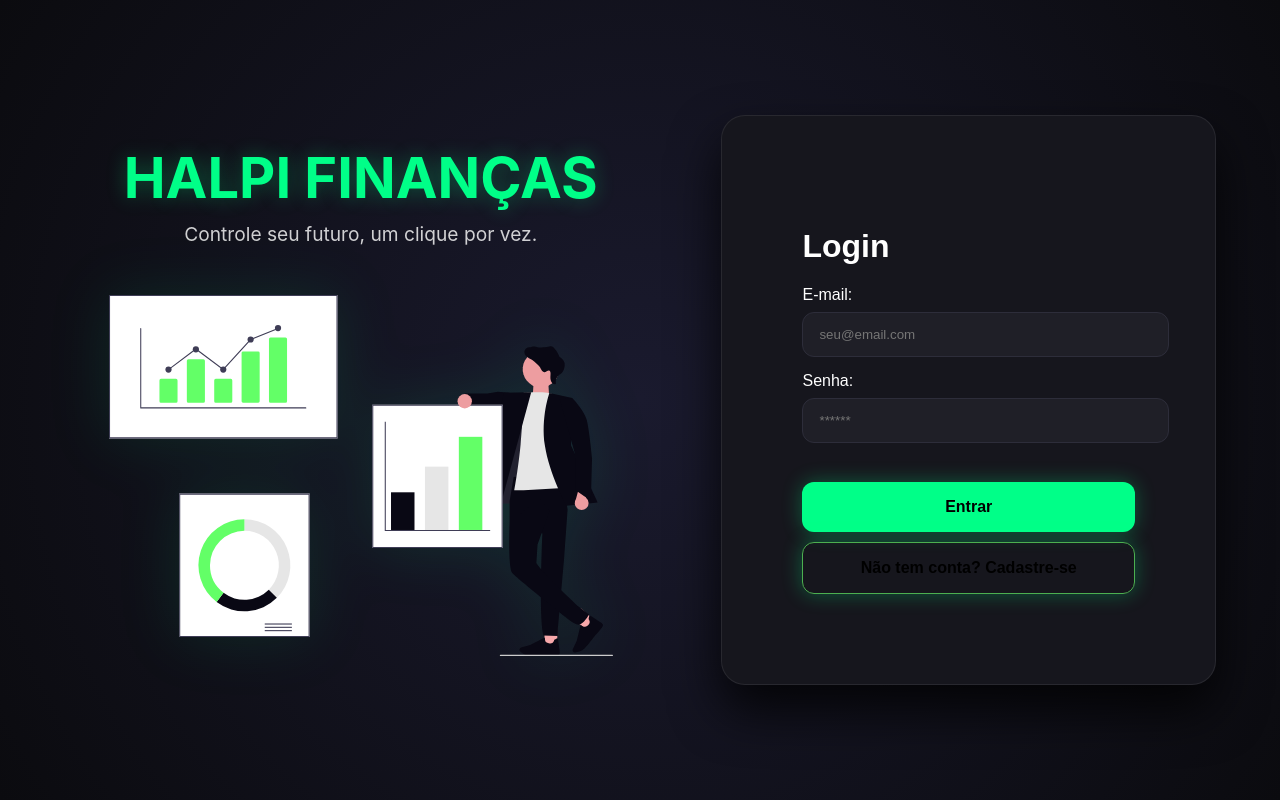
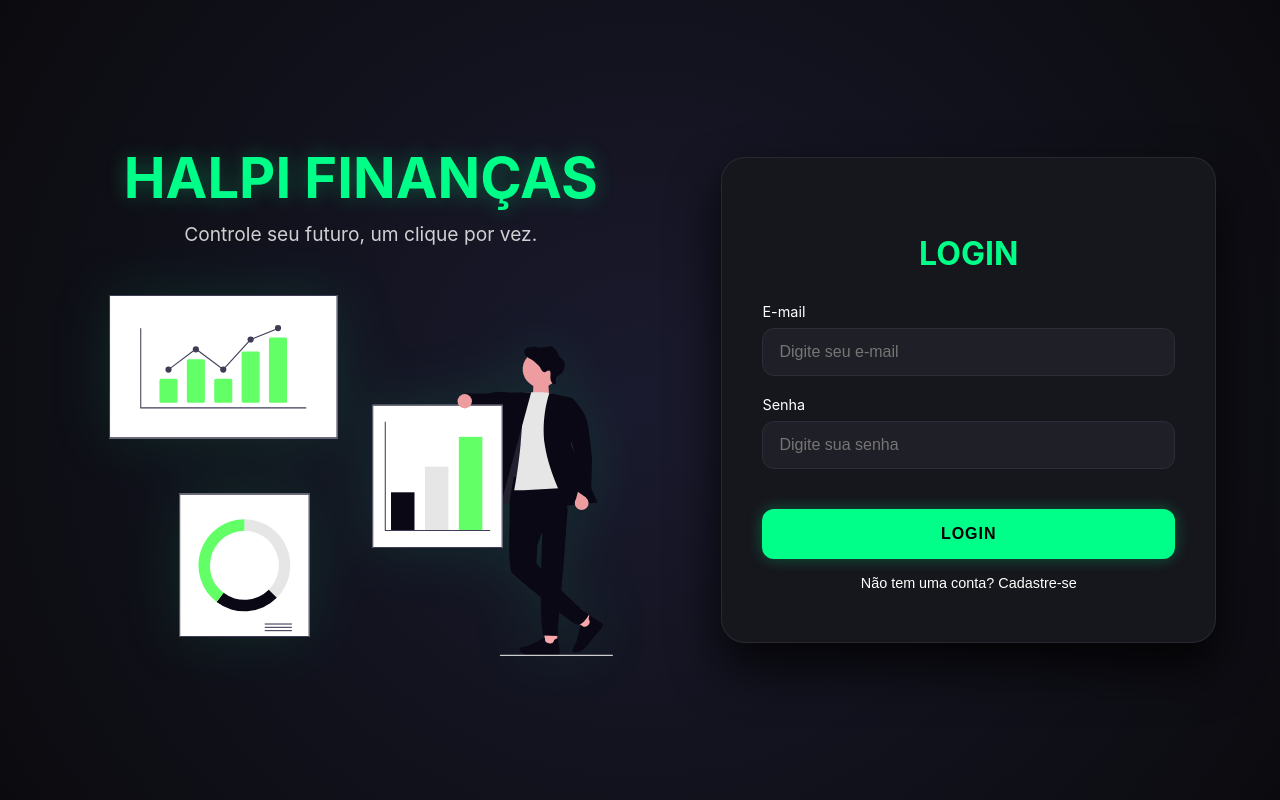
Before and after one commit to HeitorAlvesP/financas, a React app in the folder frontend/: page / in a window 1280 px wide. Built offline with nearby package versions, Linux system fonts and the light colour scheme; the HTML template or start-up script is replaced by a standard one.

Commit message:
Frontend register editado

```diff
--- a/frontend/src/pages/Login.jsx
+++ b/frontend/src/pages/Login.jsx
@@ -63,39 +63,59 @@ function Login() {
   };
 
   return (
-    <div style={{ padding: '40px', maxWidth: '400px', margin: '0 auto', color: 'white', fontFamily: 'Arial' }}>
-      <h1>Login</h1>
+    <div style={{ textAlign: 'center' }}>
+      <h2 style={{ fontSize: '2rem', marginBottom: '30px', color: 'var(--neon-green)' }}>LOGIN</h2>
+
       <form onSubmit={lidarComLogin}>
-        <div style={{ marginBottom: '15px' }}>
-          <label>E-mail:</label>
+        <div style={inputGroupStyle}>
+          <label style={labelStyle}>E-mail</label>
           <input
             type="email"
             value={email}
             onChange={(e) => setEmail(e.target.value)}
             style={inputStyle}
-            placeholder="seu@email.com"
-            required
+            onFocus={(e) => e.target.style.border = '1px solid var(--neon-green)'}
+            onBlur={(e) => e.target.style.border = '1px solid var(--border-color)'}
+            placeholder="Digite seu e-mail"
           />
         </div>
-        <div style={{ marginBottom: '15px' }}>
-          <label>Senha:</label>
+
+        <div style={inputGroupStyle}>
+          <label style={labelStyle}>Senha</label>
           <input
             type="password"
             value={senha}
             onChange={(e) => setSenha(e.target.value)}
             style={inputStyle}
-            placeholder="******"
-            required
+            onFocus={(e) => e.target.style.border = '1px solid var(--neon-green)'}
+            onBlur={(e) => e.target.style.border = '1px solid var(--border-color)'}
+            placeholder="Digite sua senha"
           />
         </div>
-        <button type="submit" style={buttonStyle}>Entrar</button>
+
+        <button
+          type="submit"
+          style={buttonStyle}
+          onMouseEnter={(e) => {
+            e.target.style.transform = 'scale(1.02)';
+            e.target.style.boxShadow = '0 0 25px var(--neon-green)';
+          }}
+          onMouseLeave={(e) => {
+            e.target.style.transform = 'scale(1)';
+            e.target.style.boxShadow = '0 0 15px var(--neon-glow)';
+          }}
+        >
+          LOGIN
+        </button>
 
         <button
           type="button"
           onClick={() => navigate('/register')}
-          style={{ ...buttonStyle, backgroundColor: 'transparent', marginTop: '10px', border: '1px solid #4CAF50' }}
+          style={linkButtonStyle}
+          onMouseEnter={(e) => e.target.style.color = 'var(--neon-green)'}
+          onMouseLeave={(e) => e.target.style.color = 'var(--text-gray)'}
         >
-          Não tem conta? Cadastre-se
+          Não tem uma conta? Cadastre-se
         </button>
       </form>
     </div>
@@ -103,31 +123,58 @@ function Login() {
 }
 
 // Estilos mantidos para consistência visual
+const inputGroupStyle = {
+  marginBottom: '20px',
+  textAlign: 'left'
+};
+
+const labelStyle = {
+  display: 'block',
+  color: 'var(--text-gray)',
+  fontSize: '0.9rem',
+  marginBottom: '8px'
+};
+
 const inputStyle = {
   width: '100%',
   padding: '14px 16px',
-  marginTop: '8px',
   backgroundColor: 'var(--input-bg)',
   border: '1px solid var(--border-color)',
   borderRadius: '12px',
   color: 'white',
+  fontSize: '1rem',
   outline: 'none',
-  transition: '0.3s'
+  boxSizing: 'border-box',
+  transition: 'all 0.3s ease'
 };
 
 const buttonStyle = {
   width: '100%',
   padding: '16px',
-  marginTop: '24px',
+  marginTop: '20px',
   backgroundColor: 'var(--neon-green)',
-  color: '#000000',
+  color: '#000',
   border: 'none',
   borderRadius: '12px',
   fontWeight: 'bold',
-  fontSize: '16px',
+  fontSize: '1rem',
   cursor: 'pointer',
-  boxShadow: '0 0 20px var(--neon-glow)', // O segredo do brilho
-  transition: '0.3s transform'
+  textTransform: 'uppercase',
+  letterSpacing: '1px',
+  boxShadow: '0 0 15px var(--neon-glow)',
+  transition: 'transform 0.2s ease, box-shadow 0.2s ease'
 };
 
+const linkButtonStyle = {
+  background: 'none',
+  border: 'none',
+  color: 'var(--text-gray)',
+  marginTop: '15px',
+  cursor: 'pointer',
+  fontSize: '0.9rem',
+  textDecoration: 'none',
+  display: 'block',
+  width: '100%',
+  transition: 'color 0.3s'
+};
 export default Login;
--- a/frontend/src/pages/Register.jsx
+++ b/frontend/src/pages/Register.jsx
@@ -1,11 +1,10 @@
 import { useState } from 'react'
 import Swal from 'sweetalert2'
-import { useNavigate } from 'react-router-dom' // Importamos o navegador
+import { useNavigate } from 'react-router-dom'
 
 function Register() {
-  const navigate = useNavigate() // Hook para mudar de página depois
+  const navigate = useNavigate()
 
-  // Estados que você já criou
   const [nome, setNome] = useState('');
   const [email, setEmail] = useState('');
   const [senha, setSenha] = useState('');
@@ -41,15 +40,11 @@ function Register() {
 
   const validarCodigo = async (e) => {
     e.preventDefault();
-
     try {
       const resposta = await fetch('http://localhost:3000/api/usuarios/validar', {
         method: 'POST',
         headers: { 'Content-Type': 'application/json' },
-        body: JSON.stringify({
-          email: email,
-          codigo: codigoDigitado
-        })
+        body: JSON.stringify({ email, codigo: codigoDigitado })
       });
 
       const dados = await resposta.json();
@@ -60,10 +55,7 @@ function Register() {
           text: 'Cadastro finalizado com sucesso!',
           icon: 'success',
           confirmButtonColor: '#2e7d32'
-        }).then(() => {
-
-          navigate('/login');
-        });
+        }).then(() => navigate('/login'));
       } else {
         Swal.fire('Erro', dados.erro, 'error');
       }
@@ -78,7 +70,7 @@ function Register() {
       const resposta = await fetch('http://localhost:3000/api/usuarios/reenviar-codigo', {
         method: 'POST',
         headers: { 'Content-Type': 'application/json' },
-        body: JSON.stringify({ email }) // O 'email' já está no seu useState
+        body: JSON.stringify({ email })
       });
 
       if (resposta.ok) {
@@ -94,58 +86,83 @@ function Register() {
   };
 
   return (
-    <div style={{ padding: '40px', maxWidth: '400px', margin: '0 auto', color: 'white' }}>
-      <h1>{etapa === 1 ? 'Crie sua conta' : 'Validação'}</h1>
+    <div style={{ width: '100%', maxWidth: '400px', margin: '0 auto', color: 'white' }}>
+      <h2 style={{ color: 'var(--neon-green)', textAlign: 'center', fontSize: '2rem', marginBottom: '30px' }}>
+        {etapa === 1 ? 'CRIE SUA CONTA' : 'VALIDAÇÃO'}
+      </h2>
 
-      {etapa === 1 && (
+      {etapa === 1 ? (
         <form onSubmit={lidarComCadastro}>
           <div style={formGroup}>
-            <label>Nome:</label>
-            <input type="text" value={nome} onChange={e => setNome(e.target.value)} style={inputStyle} />
+            <label style={labelStyle}>Nome:</label>
+            <input type="text" value={nome} onChange={e => setNome(e.target.value)} style={inputStyle} placeholder="Seu nome" />
           </div>
           <div style={formGroup}>
-            <label>E-mail:</label>
-            <input type="email" value={email} onChange={e => setEmail(e.target.value)} style={inputStyle} />
+            <label style={labelStyle}>E-mail:</label>
+            <input type="email" value={email} onChange={e => setEmail(e.target.value)} style={inputStyle} placeholder="seu@email.com" />
           </div>
           <div style={formGroup}>
-            <label>Senha:</label>
-            <input type="password" value={senha} onChange={e => setSenha(e.target.value)} style={inputStyle} />
+            <label style={labelStyle}>Senha:</label>
+            <input type="password" value={senha} onChange={e => setSenha(e.target.value)} style={inputStyle} placeholder="******" />
           </div>
           <div style={formGroup}>
-            <label>Confirmar Senha:</label>
-            <input type="password" value={confirmarSenha} onChange={e => setConfirmarSenha(e.target.value)} style={inputStyle} />
+            <label style={labelStyle}>Confirmar Senha:</label>
+            <input type="password" value={confirmarSenha} onChange={e => setConfirmarSenha(e.target.value)} style={inputStyle} placeholder="******" />
           </div>
-          <button type="submit" style={buttonStyle}>Cadastrar</button>
-          <button type="button" onClick={() => navigate('/')} style={backButtonStyle}>Voltar ao Início</button>
+
+          <button
+            type="submit"
+            style={buttonStyle}
+            onMouseEnter={(e) => {
+              e.target.style.transform = 'scale(1.02)';
+              e.target.style.boxShadow = '0 0 25px var(--neon-green)';
+            }}
+            onMouseLeave={(e) => {
+              e.target.style.transform = 'scale(1)';
+              e.target.style.boxShadow = '0 0 15px var(--neon-glow)';
+            }}
+          >
+            CADASTRAR
+          </button>
+
+          <button
+            type="button"
+            onClick={() => navigate('/login')}
+            style={backButtonStyle}
+            onMouseEnter={(e) => {
+              e.target.style.borderColor = 'var(--neon-green)';
+              e.target.style.color = 'var(--neon-green)';
+            }}
+            onMouseLeave={(e) => {
+              e.target.style.borderColor = 'var(--border-color)';
+              e.target.style.color = 'var(--text-gray)';
+            }}
+          >
+            VOLTAR AO LOGIN
+          </button>
+
         </form>
-      )}
-      {etapa === 2 && (
+      ) : (
         <form onSubmit={validarCodigo}>
-          <p>Digite o código enviado para <strong>{email}</strong>:</p>
+          <p style={{ textAlign: 'center', color: 'var(--text-gray)', marginBottom: '20px' }}>
+            Digite o código enviado para <br /><strong>{email}</strong>
+          </p>
           <input
             type="text"
             value={codigoDigitado}
             onChange={e => setCodigoDigitado(e.target.value)}
             placeholder="000000"
             maxLength="6"
-            style={{ ...inputStyle, textAlign: 'center', fontSize: '20px' }}
+            style={{ ...inputStyle, textAlign: 'center', fontSize: '24px', letterSpacing: '5px' }}
           />
-          <button type="submit" style={buttonStyle}>Finalizar Cadastro</button>
+          <button type="submit" style={buttonStyle}>FINALIZAR CADASTRO</button>
 
-          {/* NOVO BOTÃO DE REENVIO NO CADASTRO */}
-          <div style={{ textAlign: 'center', marginTop: '15px' }}>
+          <div style={{ textAlign: 'center', marginTop: '20px' }}>
             <button
               type="button"
               onClick={lidarComReenvio}
               disabled={carregando}
-              style={{
-                background: 'none',
-                border: 'none',
-                color: '#4CAF50',
-                textDecoration: 'underline',
-                cursor: carregando ? 'not-allowed' : 'pointer',
-                fontSize: '14px'
-              }}
+              style={reenvioButtonStyle(carregando)}
             >
               {carregando ? 'Enviando...' : 'Não recebi o código? Reenviar e-mail'}
             </button>
@@ -156,36 +173,62 @@ function Register() {
   )
 }
 
-// Estilos básicos para manter a organização
-const formGroup = { marginBottom: '15px' }
+// --- ESTILOS ---
+
+const formGroup = { marginBottom: '15px' };
+
+const labelStyle = { display: 'block', color: 'var(--text-gray)', fontSize: '0.9rem', marginBottom: '5px' };
 
 const inputStyle = {
   width: '100%',
   padding: '14px 16px',
-  marginTop: '8px',
   backgroundColor: 'var(--input-bg)',
   border: '1px solid var(--border-color)',
   borderRadius: '12px',
   color: 'white',
+  fontSize: '1rem',
   outline: 'none',
-  transition: '0.3s'
+  boxSizing: 'border-box',
+  transition: 'all 0.3s ease'
 };
 
 const buttonStyle = {
   width: '100%',
   padding: '16px',
-  marginTop: '24px',
+  marginTop: '15px',
   backgroundColor: 'var(--neon-green)',
-  color: '#f4f4f4',
+  color: '#000',
   border: 'none',
   borderRadius: '12px',
   fontWeight: 'bold',
-  fontSize: '16px',
+  fontSize: '1rem',
   cursor: 'pointer',
-  boxShadow: '0 0 20px var(--neon-glow)', // O segredo do brilho
-  transition: '0.3s transform'
+  boxSizing: 'border-box',
+  boxShadow: '0 0 15px var(--neon-glow)',
+  transition: 'transform 0.2s ease, box-shadow 0.2s ease'
 };
 
-const backButtonStyle = { width: '100%', marginTop: '10px', padding: '10px', backgroundColor: 'transparent', color: 'gray', border: '1px solid gray', borderRadius: '4px', cursor: 'pointer' }
+const backButtonStyle = {
+  width: '100%',
+  marginTop: '12px',
+  padding: '14px',
+  backgroundColor: 'transparent',
+  color: 'var(--text-gray)',
+  border: '1px solid var(--border-color)',
+  borderRadius: '12px',
+  cursor: 'pointer',
+  boxSizing: 'border-box',
+  fontSize: '0.9rem'
+};
+
+const reenvioButtonStyle = (carregando) => ({
+  background: 'none',
+  border: 'none',
+  color: 'var(--neon-green)',
+  textDecoration: 'underline',
+  cursor: carregando ? 'not-allowed' : 'pointer',
+  fontSize: '14px',
+  opacity: carregando ? 0.6 : 1
+});
 
 export default Register;
```
